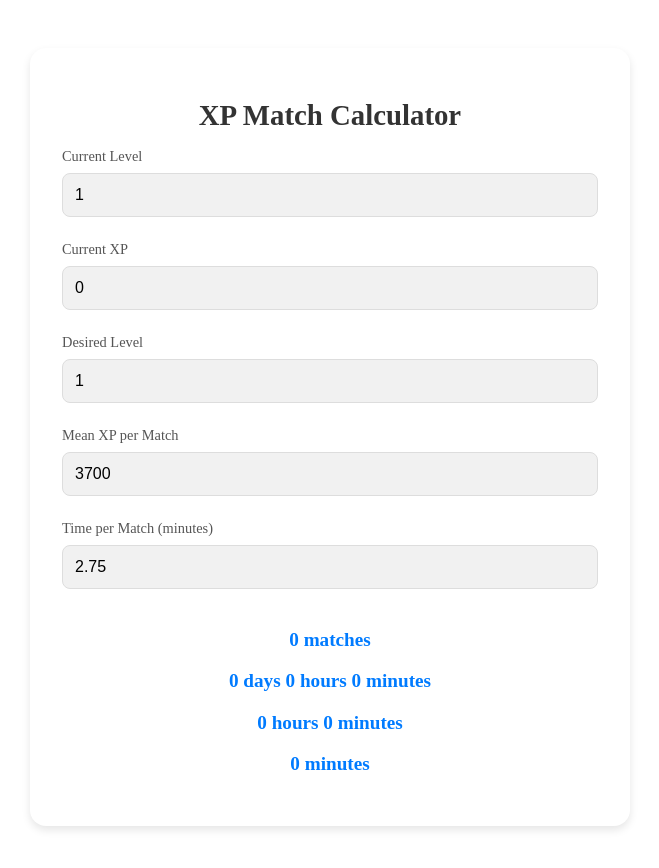
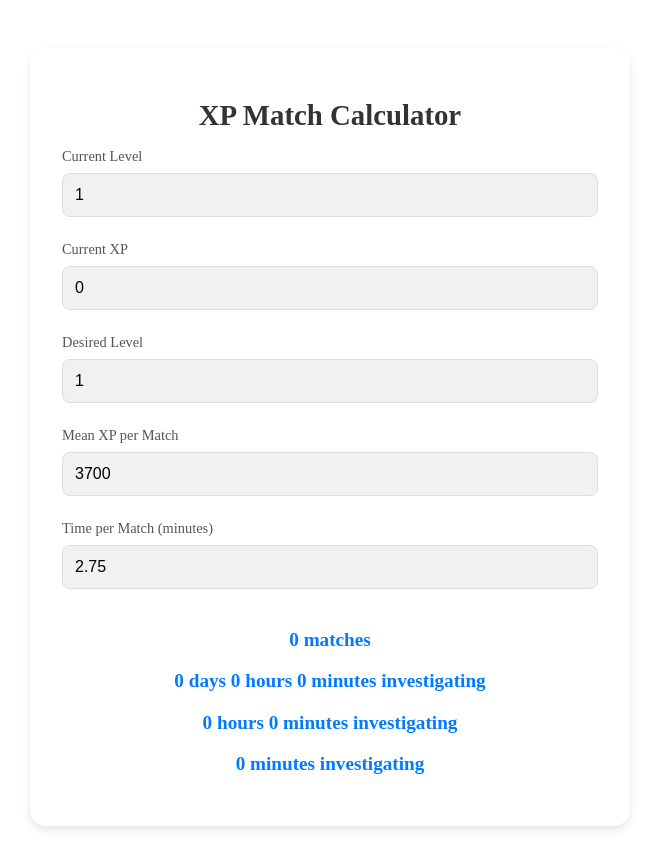
Before and after one commit to oneesandd/phasmo-tools, a SvelteKit app: page /xp in a window 1280 px wide. Shown: the top 868 px of the page, without its empty margins (310-969 px from the left). Built offline with nearby package versions, Linux system fonts and the light colour scheme.

Commit message:
Update text

```diff
--- a/src/routes/xp/+page.svelte
+++ b/src/routes/xp/+page.svelte
@@ -146,12 +146,12 @@
 
     <p class="result">{matchesRequired} matches</p>
     <p class="result">
-        {timeFormatted.dDays} days {timeFormatted.dHours} hours {timeFormatted.dMinutes} minutes
+        {timeFormatted.dDays} days {timeFormatted.dHours} hours {timeFormatted.dMinutes} minutes investigating
     </p>
     <p class="result">
-        {timeFormatted.hHours} hours {timeFormatted.hMinutes} minutes
+        {timeFormatted.hHours} hours {timeFormatted.hMinutes} minutes investigating
     </p>
     <p class="result">
-        {timeFormatted.mMinutes} minutes
+        {timeFormatted.mMinutes} minutes investigating
     </p>
 </div>
```
